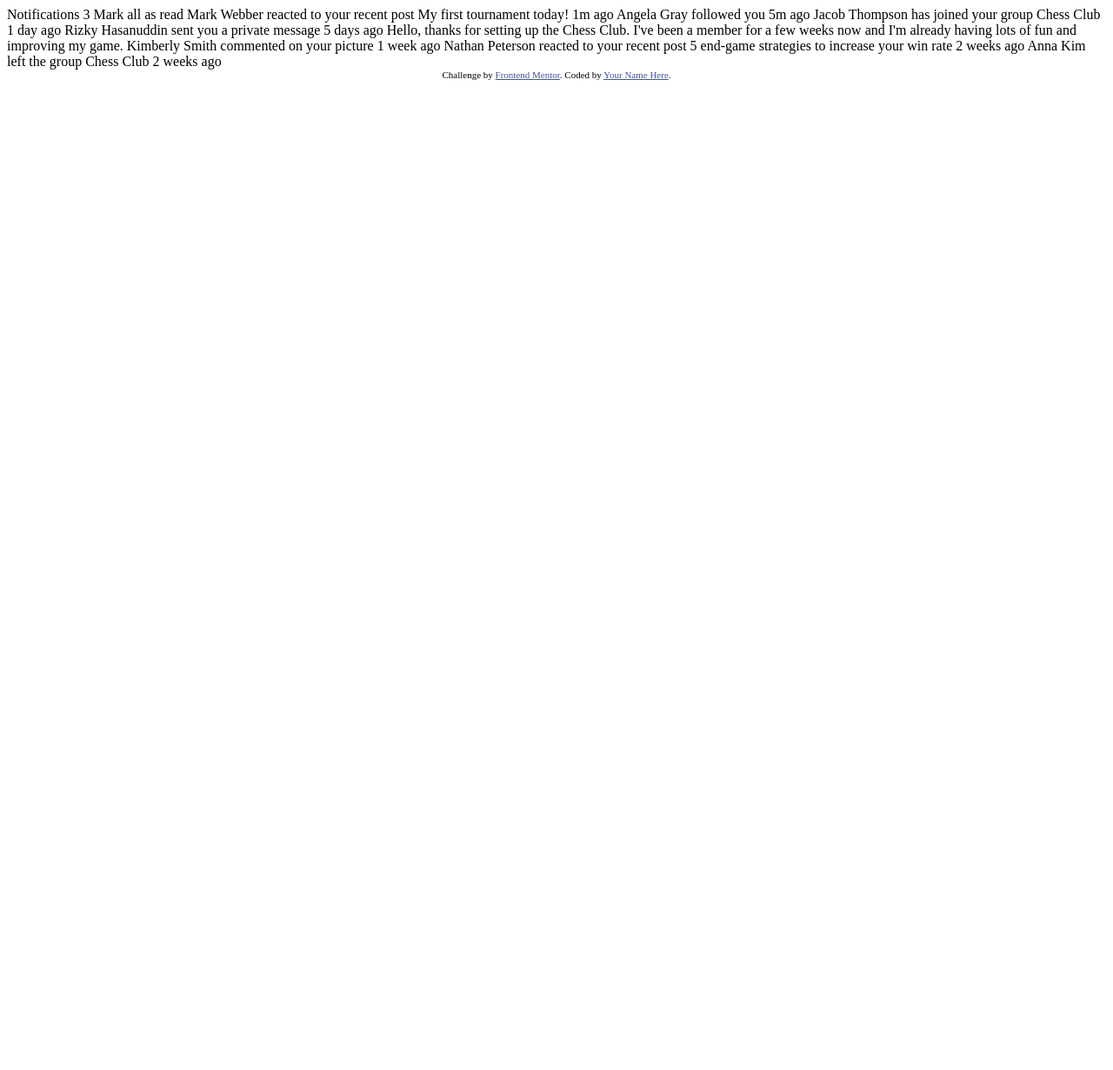
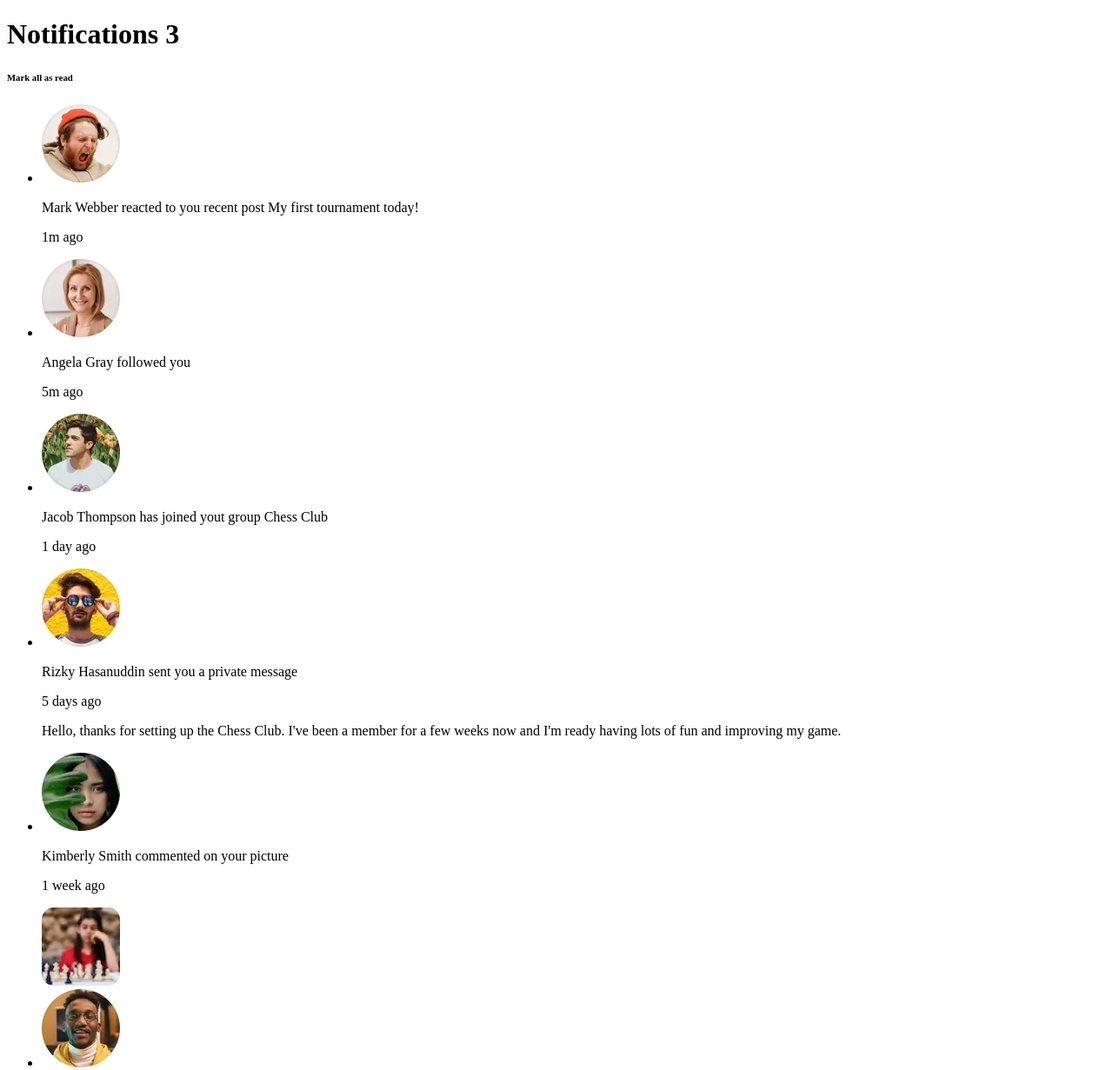
Before and after one commit to jr19981010/notification-page, a plain HTML site: page index.html in a window 1280 px wide. Shown: the top 1231 px of the page at 87% size. Before the commit the page ends 800 px from the top, so only its background shows below. Drawn offline with Linux system fonts and the light colour scheme.

Commit message:
added code in index.html

```diff
--- a/index.html
+++ b/index.html
@@ -2,50 +2,46 @@
 <html lang="en">
 <head>
   <meta charset="UTF-8">
-  <meta name="viewport" content="width=device-width, initial-scale=1.0"> <!-- displays site properly based on user's device -->
-
-  <link rel="icon" type="image/png" sizes="32x32" href="./assets/images/favicon-32x32.png">
-
-  <title>Frontend Mentor | Notifications page</title>
-
-  <!-- Feel free to remove these styles or customise in your own stylesheet 👍 -->
-  <style>
-    .attribution { font-size: 11px; text-align: center; }
-    .attribution a { color: hsl(228, 45%, 44%); }
-  </style>
+  <meta name="viewport" content="width=device-width, initial-scale=1.0">
+  <link rel="icon" href="assets/images/favicon-32x32.png" type="image/x-icon">
+  <title>Notification Page</title>
 </head>
 <body>
 
-  Notifications 3
 
-  Mark all as read
+  <header>
+    <h1>Notifications <span>3</span></h1>
+    <h6>Mark all as read</h6>
+  </header>
+  <main>
+    <article>
+      <ul>
+        <li><img src="assets/images/avatar-mark-webber.webp" alt="" srcset="">
+          <p>Mark Webber reacted to you recent post My first tournament today!</p>
+          <p>1m ago</p>
 
-  Mark Webber reacted to your recent post My first tournament today!
-  1m ago
+        </li>
 
-  Angela Gray followed you
-  5m ago
+        <li><img src="assets/images/avatar-angela-gray.webp" alt="">
+          <p>Angela Gray followed you</p>
+          <p>5m ago</p>
 
-  Jacob Thompson has joined your group Chess Club
-  1 day ago
+        </li>
+        <li><img src="assets/images/avatar-jacob-thompson.webp" alt=""><p>Jacob Thompson has joined yout group Chess Club</p>
+        <p>1 day ago</p></li>
+        <li> <img src="assets/images/avatar-rizky-hasanuddin.webp" alt="" srcset=""><p>Rizky Hasanuddin sent you a private message</p>
+              <p>5 days ago</p>
+              <p>Hello, thanks for setting up the Chess Club. I've been a member for a
+                few weeks now and I'm ready having lots of fun and improving my game.</p>  </li>
+        <li><img src="assets/images/avatar-kimberly-smith.webp" alt="" srcset=""><p>Kimberly Smith commented on your picture</p>
+        <p>1 week ago</p> <img src="assets/images/image-chess.webp" alt="" srcset=""></li>
+        <li> <img src="assets/images/avatar-nathan-peterson.webp" alt="" srcset=""><p>Nathan Peterson reacted to your recent post 5 end-game strategies to
+           increase your win rate</p>  </li>
 
-  Rizky Hasanuddin sent you a private message
-  5 days ago
-  Hello, thanks for setting up the Chess Club. I've been a member for a few weeks now and
-  I'm already having lots of fun and improving my game.
-
-  Kimberly Smith commented on your picture
-  1 week ago
-
-  Nathan Peterson reacted to your recent post 5 end-game strategies to increase your win rate
-  2 weeks ago
-
-  Anna Kim left the group Chess Club
-  2 weeks ago
-
-  <div class="attribution">
-    Challenge by <a href="https://www.frontendmentor.io?ref=challenge" target="_blank">Frontend Mentor</a>.
-    Coded by <a href="#">Your Name Here</a>.
-  </div>
+        <li><img src="assets/images/avatar-anna-kim.webp" alt="" srcset=""><p>Anna Kim left the group Chess Club</p>
+        <p>2 weeks ago</p></li>
+      </ul>
+    </article>
+  </main>
 </body>
 </html>
```
